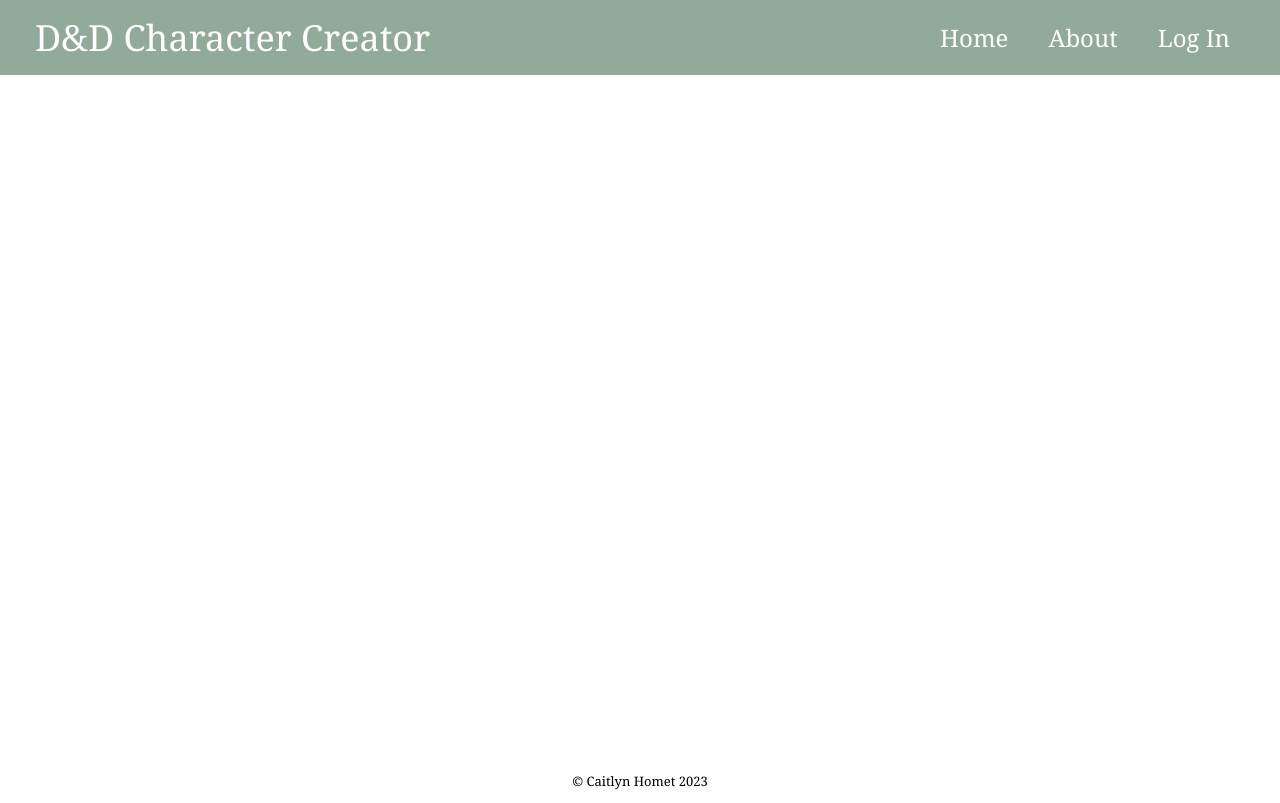
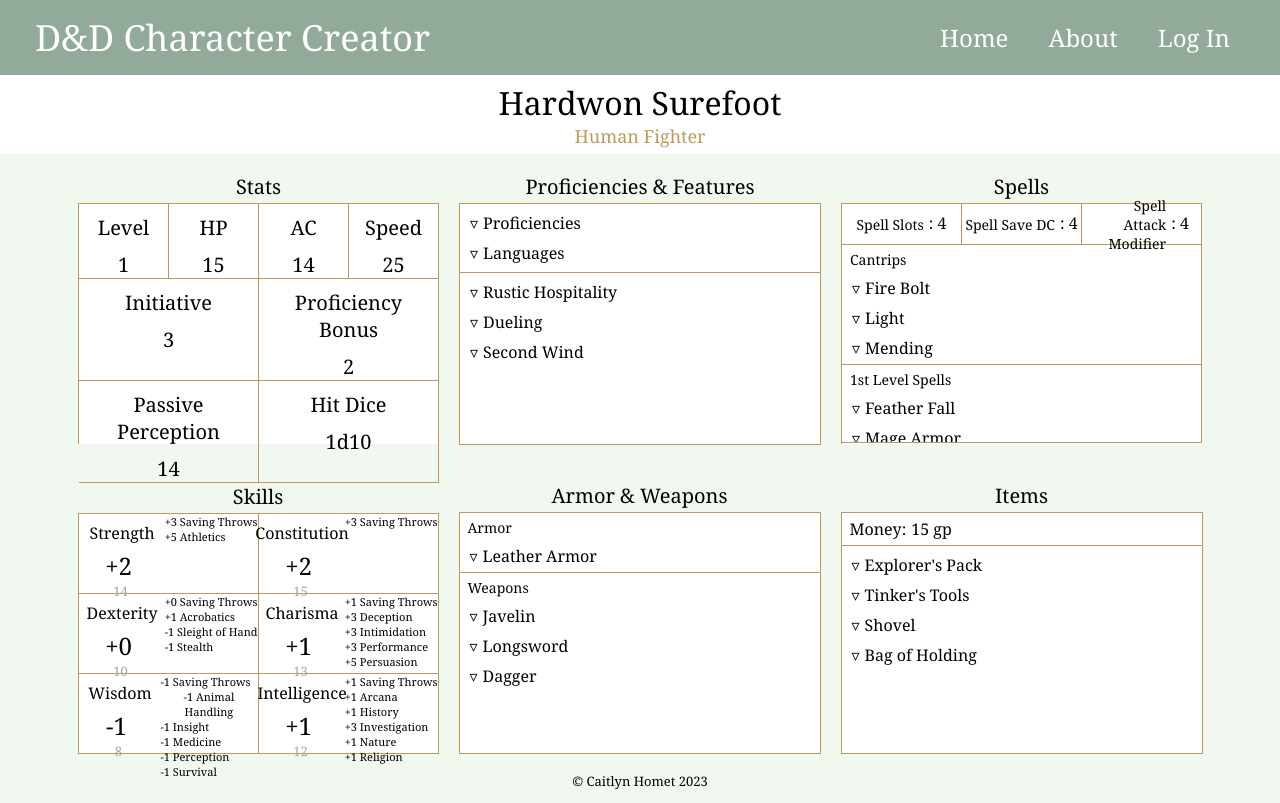
Before and after one commit to hometcr/dnd-character-creator, a React (Create React App) app: page /character-sheet/1 in a window 1280 px wide. Built offline with nearby package versions, Linux system fonts and the light colour scheme; no server answers.

Commit message:
created URL parameter for character-sheet, able to access its value inside of character-sheet

```diff
--- a/src/App.tsx
+++ b/src/App.tsx
@@ -25,7 +25,7 @@ function App() {
           <Route path="/ability-scores" element={<AbilityScores />} />
           <Route path="/choices" element={<Choices />} />
           <Route path="/spells" element={<Spells />} />
-          <Route path="/character-sheet" element={<CharacterSheet />} />
+          <Route path="/character-sheet/:id" element={<CharacterSheet />} />
         </Routes>
         <Footer />
       </Router>
--- a/src/pages/character-sheet/character-sheet.tsx
+++ b/src/pages/character-sheet/character-sheet.tsx
@@ -4,8 +4,14 @@ import { Spells } from "./components/Spells";
 import { Skills } from "./components/Skills";
 import { ArmorAndWeapons } from "./components/ArmorAndWeapons";
 import { Items } from "./components/Items";
+import { useParams } from 'react-router-dom'
+
 
 export const CharacterSheet = () => {
+
+  const routeParams = useParams();
+  console.log(routeParams.id)
+
   let characterInfo = {
     name: "Hardwon Surefoot",
     class: "Fighter",
--- a/src/pages/home/components/Character.tsx
+++ b/src/pages/home/components/Character.tsx
@@ -25,7 +25,7 @@ export const Character = (props: IProps) => {
         </div>
       </div>
       <div className="access-character-buttons">
-        <NavigateButton text="View" destination="/character-sheet" className="access-character-button"/>
+        <NavigateButton text="View" destination={`/character-sheet/${props.character.id}`} className="access-character-button"/>
         <DeleteButton />
       </div>
     </div>
--- a/src/pages/home/home.tsx
+++ b/src/pages/home/home.tsx
@@ -10,6 +10,7 @@ export interface ICharacter {
   name: string;
   class: string;
   race: string;
+  id: string;
 }
 
 interface ICharacterData {
@@ -110,27 +111,10 @@ export const Home = () => {
         name: characterItem.name,
         class: characterItem.class,
         race: characterItem.race,
+        id: characterItem.id,
       });
     }
   }
-
-  // const charactersData: ICharacter[] = [
-  //   // {
-  //   //   name: "Beverly Toegold",
-  //   //   class: "paladin",
-  //   //   race: "halfing",
-  //   // },
-  //   {
-  //     name: "Hardwon Surefoot",
-  //     class: "fighter",
-  //     race: "human",
-  //   },
-  //   {
-  //     name: "Moonshine Cybin",
-  //     class: "druid",
-  //     race: "wood elf",
-  //   },
-  // ];
 
   let newCharacterButton = <></>;
   if (characters.length > 2) {
```
